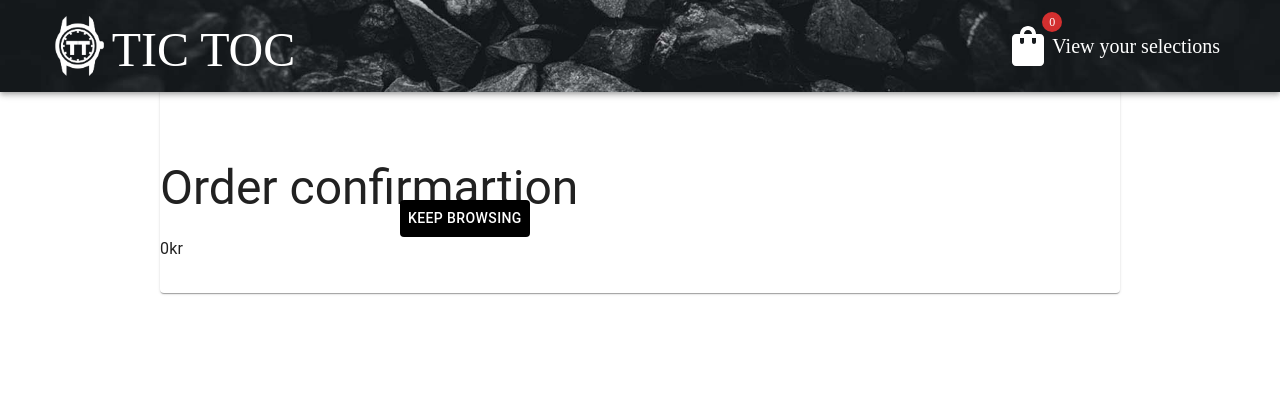
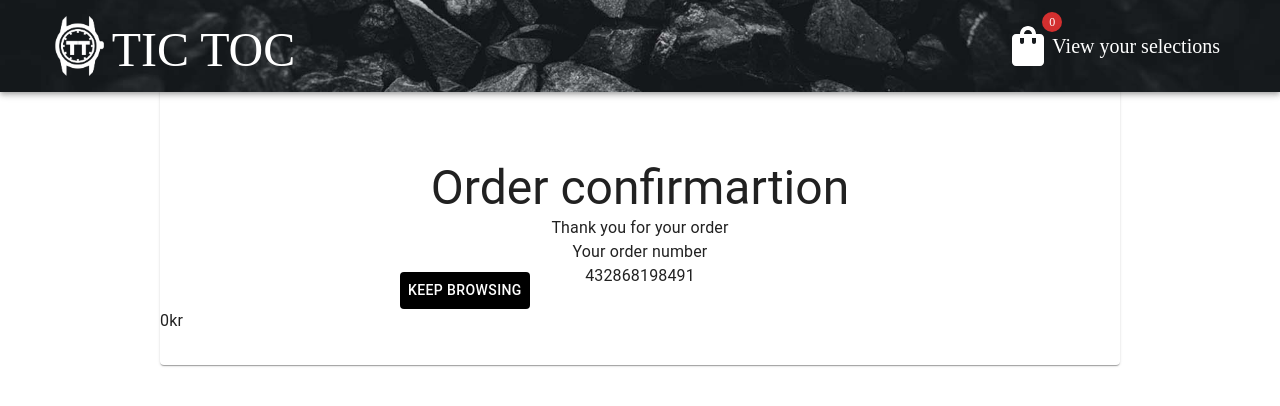
Before and after one commit to Prisberg/slutprojekt-webbshop, a React (Create React App) app: page /checkout/confirmation in a window 1280 px wide. Shown: the top 406 px of the page. Built offline with nearby package versions, Linux system fonts and the light colour scheme; a web font is replaced by a local one.

Commit message:
ordernumber

```diff
--- a/src/components/OrderConfirmation.tsx
+++ b/src/components/OrderConfirmation.tsx
@@ -20,11 +20,19 @@ import { CartContext } from "./Context";
 function Confirmation() {
   const { cart, total, removeallpructs } = useContext(CartContext);
 
+  let ordernumber = Math.round(Math.random() * 999999999999);
 
   return (
     <Card sx={cardStyle}>
       <Box sx={boxStyle}>
+        <div style={{
+          textAlign: 'center'
+        }}>
         <Typography variant="h3">Order confirmartion</Typography>
+        <Typography>Thank you for your order</Typography>
+        <Typography>Your order number</Typography>
+        <Typography>{ordernumber}</Typography>
+        </div>
         <Grid container spacing={4} sx={{ display: "flex" }}>
           <Table>
             <TableBody >
```
